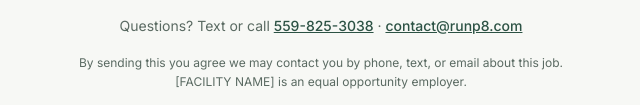
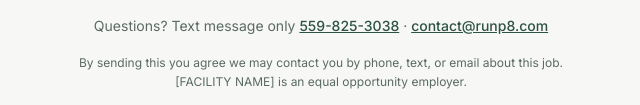
Before and after one commit to infomomtelo-sketch/carehome-application-form, a plain HTML site: page index.html in a window 1280 px wide. Shown: the part 2285-2390 px from the top of the page, without its empty margins (319-959 px from the left). Drawn offline with nearby package versions, Linux system fonts and the light colour scheme.

Commit message:
Update index.html

```diff
--- a/index.html
+++ b/index.html
@@ -394,7 +394,7 @@ body{
   <button type="submit" class="send">Send my application</button>
   <a class="alt" href="sms:+15598253038?&body=Hi%2C%20I'm%20interested%20in%20the%20caregiver%20job.%20My%20name%20is%3A%20">Text us instead</a>
 
-  <p class="reach">Questions? Text or call <a href="tel:+15598253038">559-825-3038</a> · <a href="mailto:contact@runp8.com">contact@runp8.com</a></p>
+  <p class="reach">Questions? Text message only <a href="tel:+15598253038">559-825-3038</a> · <a href="mailto:contact@runp8.com">contact@runp8.com</a></p>
 
   <p class="consent">By sending this you agree we may contact you by phone, text, or email about this job. <br>[FACILITY NAME] is an equal opportunity employer.</p>
 </form>
```
